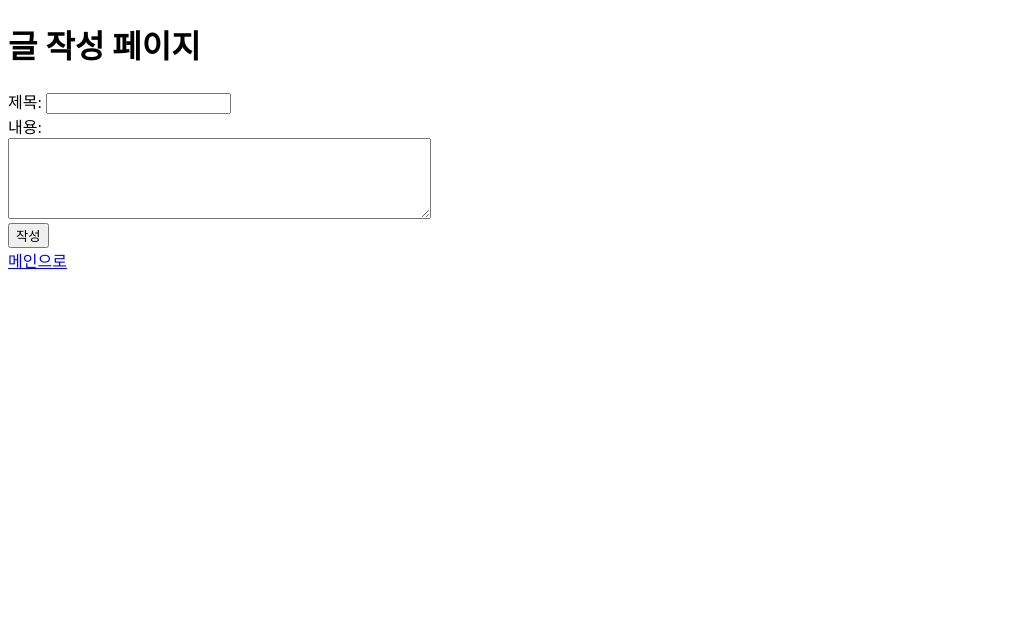
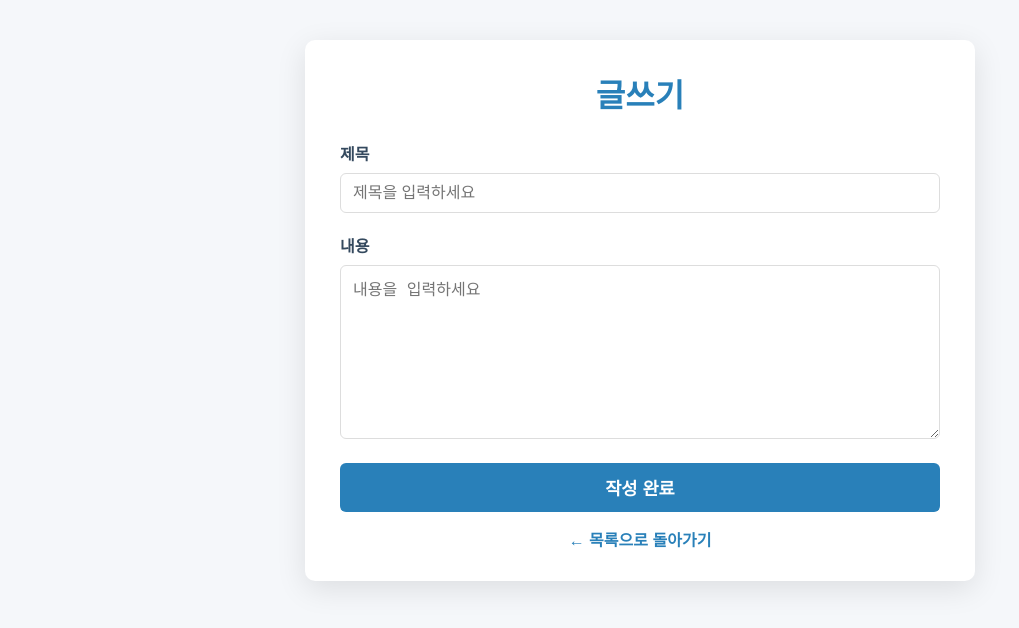
Before and after one commit to seoyeon59/de_homepage, a Flask app: page /write in a window 1280 px wide. Shown: the top 628 px of the page, without its empty margins (0-1019 px from the left). Run offline with Flask 3, Linux system fonts and the light colour scheme.

Commit message:
commit and push

```diff
--- /dev/null
+++ b/static/write.css
@@ -0,0 +1,86 @@
+@import url('https://fonts.googleapis.com/css2?family=Nanum+Gothic&display=swap');
+
+body {
+  font-family: 'Nanum Gothic', sans-serif;
+  background: #f5f7fa;
+  margin: 0;
+  padding: 40px 15px;
+  display: flex;
+  justify-content: center;
+}
+
+.write-container {
+  background: white;
+  max-width: 600px;
+  width: 100%;
+  border-radius: 10px;
+  padding: 30px 35px;
+  box-shadow: 0 8px 30px rgba(0,0,0,0.1);
+}
+
+h1 {
+  margin-top: 0;
+  font-weight: 700;
+  font-size: 2rem;
+  color: #2980b9;
+  margin-bottom: 25px;
+  text-align: center;
+}
+
+form label {
+  display: block;
+  margin-bottom: 8px;
+  font-weight: 600;
+  color: #34495e;
+}
+
+form input[type="text"],
+form textarea {
+  width: 100%;
+  padding: 10px 12px;
+  margin-bottom: 20px;
+  border: 1px solid #ddd;
+  border-radius: 6px;
+  font-size: 1rem;
+  resize: vertical;
+  box-sizing: border-box;
+  transition: border-color 0.2s ease;
+}
+
+form input[type="text"]:focus,
+form textarea:focus {
+  outline: none;
+  border-color: #2980b9;
+  box-shadow: 0 0 5px rgba(41, 128, 185, 0.4);
+}
+
+form button {
+  background-color: #2980b9;
+  border: none;
+  color: white;
+  font-weight: 700;
+  padding: 12px 20px;
+  font-size: 1.1rem;
+  border-radius: 6px;
+  cursor: pointer;
+  transition: background-color 0.2s ease;
+  width: 100%;
+}
+
+form button:hover {
+  background-color: #1f6391;
+}
+
+a.back-link {
+  display: inline-block;
+  margin-top: 15px;
+  color: #2980b9;
+  font-weight: 600;
+  text-decoration: none;
+  text-align: center;
+  width: 100%;
+}
+
+a.back-link:hover {
+  text-decoration: underline;
+}
--- a/templates/write.html
+++ b/templates/write.html
@@ -1,18 +1,25 @@
-<!--글 작성 페이지-->
+<!-- 글 작성 페이지 -->
 
 <!DOCTYPE html>
 <html lang="ko">
 <head>
-    <title>글 작성</title>
+  <meta charset="UTF-8" />
+  <title>글쓰기 - 게시판</title>
+  <link rel="stylesheet" href="{{ url_for('static', filename='write.css') }}">
 </head>
 <body>
-    <h1>글 작성 페이지</h1>
+  <div class="write-container">
+    <h1>글쓰기</h1>
     <form method="post">
-        제목: <input type="text" name="title"><br>
-        내용: <br>
-        <textarea name="content" rows="5" cols="50"></textarea><br>
-        <input type="submit" value="작성">
+      <label for="title">제목</label>
+      <input type="text" id="title" name="title" required maxlength="100" autocomplete="off" placeholder="제목을 입력하세요" />
+
+      <label for="content">내용</label>
+      <textarea id="content" name="content" rows="8" required placeholder="내용을 입력하세요"></textarea>
+
+      <button type="submit">작성 완료</button>
     </form>
-    <a href="/">메인으로</a>
+    <a href="{{ url_for('board') }}" class="back-link">← 목록으로 돌아가기</a>
+  </div>
 </body>
 </html>
```
Also changed, not shown: static/edit.css (added, +30 -0 lines), static/read.css (added, +128 -0 lines), static/view.css (added, +85 -0 lines), templates/edit.html (added, +18 -0 lines), templates/read.html (added, +29 -0 lines), templates/view.html (+31 -4 lines).
